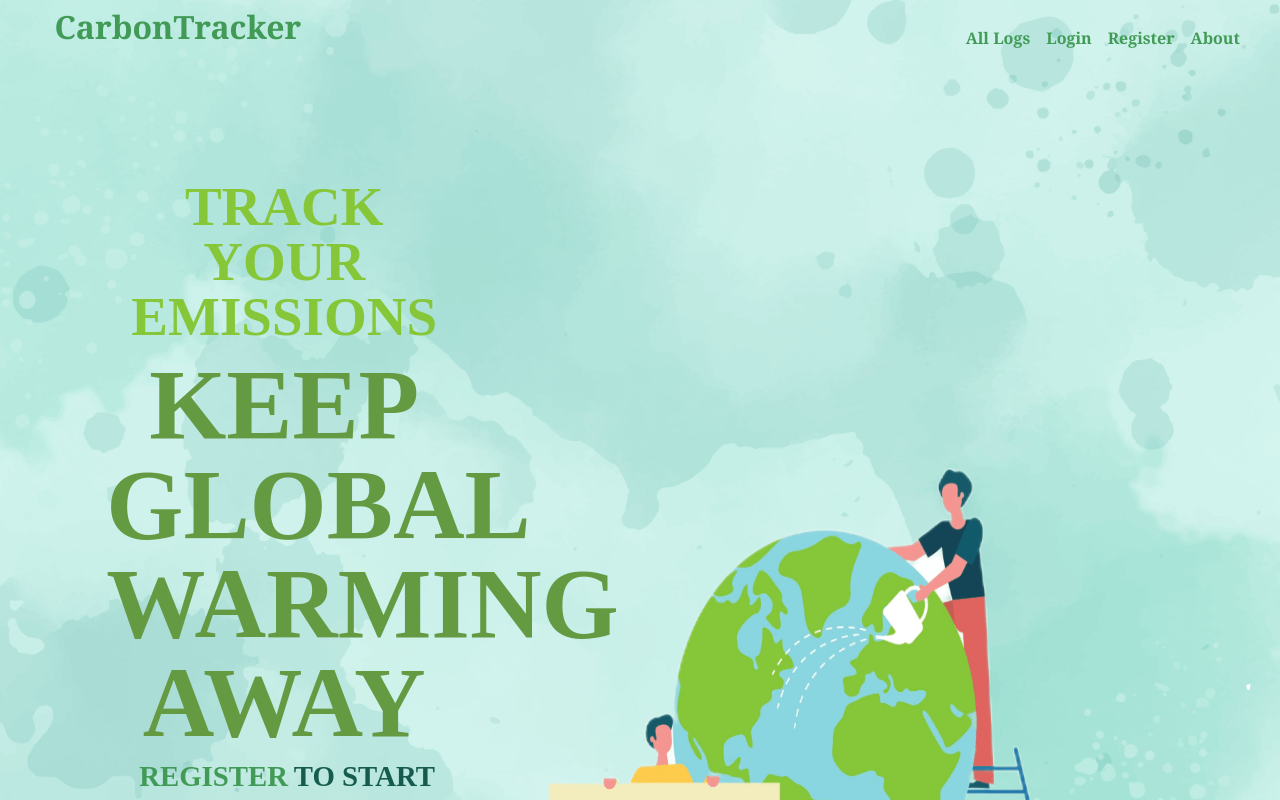
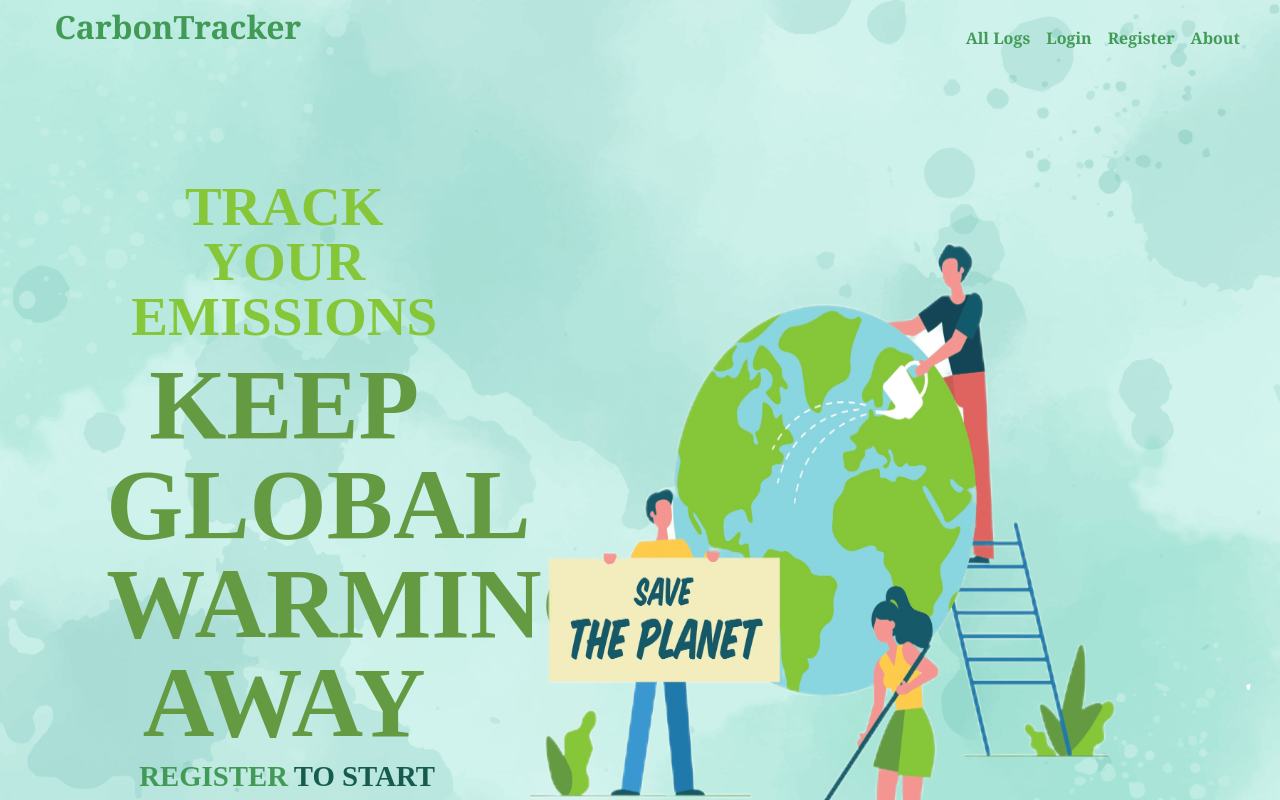
Before and after one commit to aeconick/carbon-footprint-tracker, a React (Create React App) app in the folder client/: page / in a window 1280 px wide. Shown: the top 800 px of the page. Built offline with nearby package versions, Linux system fonts and the light colour scheme; no server answers.

Commit message:
Update css

```diff
--- a/client/src/components/About/About.js
+++ b/client/src/components/About/About.js
@@ -6,7 +6,7 @@ export const About = () => {
 
         <div className="about-message">
             <h2>About us:</h2>
-            <p>Carbon Footprint Tracker is a web application (Single Page Application) using React.js i've made as a final project for SoftUni's ReactJS Course. The app is a basic tracking system that lets users track their carbon footprint via Logs(activity and emissions) and connect to one another using the comments under every post. The application uses SoftUni's Practice Server as a backend.</p>
+            <p>Carbon Footprint Tracker is a web application (Single Page Application) using React.js i've made as a final project for SoftUni's ReactJS Course. The app is a basic tracking system that lets users track their carbon footprint via Logs(activity and emissions) and connect to one another using the comments under every post.</p>
         </div>
         <img src="/images/about.png" alt="planet" />
 
--- a/client/src/components/Home/Home.css
+++ b/client/src/components/Home/Home.css
@@ -20,7 +20,7 @@
 }
 
 #welcome-world>img {
-    margin-bottom: 100px;
+    margin-bottom: 550px;
     height: 660px;
     display: inline-block;
     vertical-align: middle;
```
